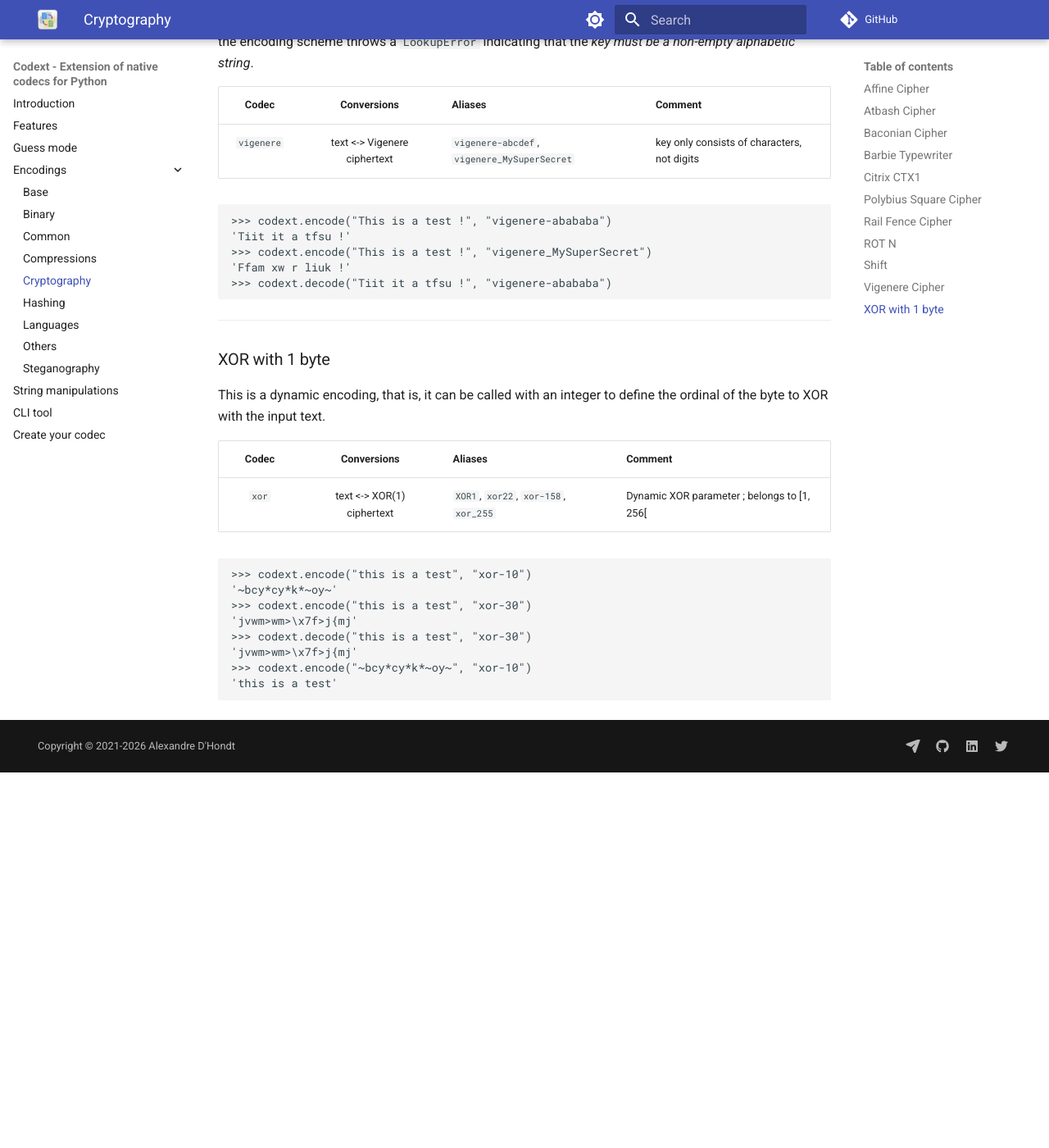
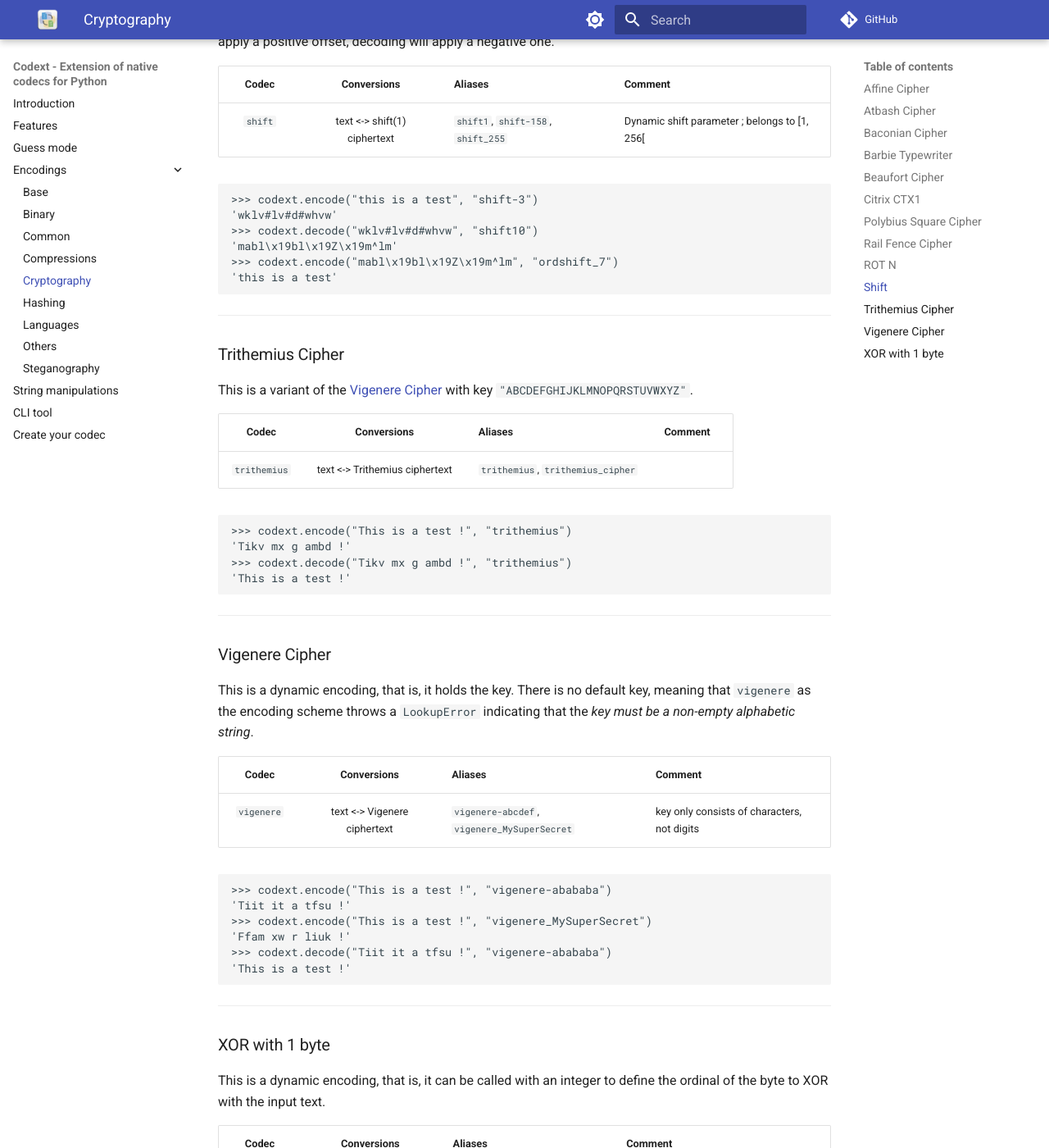
Before and after one commit to dhondta/python-codext, an MkDocs documentation site: the page built from docs/pages/enc/crypto.md, in a window 1280 px wide and 1400 px high, scrolled down 5008 px. Shown: the whole window at 82% size. Built offline with MkDocs 1.6.1 and Material for MkDocs 9.7.7, drawn with Linux system fonts in a browser that asks for light colours; comment, search, counter and statistics services are not loaded; before the commit the page ends 5950 px from its top, so only the background shows below that; some of the changed text lies outside the part shown.

Commit message:
Refined codec: vigenere

````diff
--- a/docs/pages/enc/crypto.md
+++ b/docs/pages/enc/crypto.md
@@ -109,6 +109,25 @@
 
 -----
 
+### Beaufort Cipher
+
+This is a variant of the [Vigenere Cipher](#vigenere-cipher). There is no default key, meaning that `beaufort` as the encoding scheme throws a `LookupError` indicating that the _key must be a non-empty alphabetic string_.
+
+**Codec** | **Conversions** | **Aliases** | **Comment**
+:---: | :---: | --- | ---
+`beaufort` | text <-> Beaufort ciphertext | `beaufort-abcdef`, `beaufort_MySuperSecret` | key only consists of characters, not digits
+
+```python
+>>> codext.encode("This is a test !", "beaufort-abababa")
+'Husj sj a hxii !'
+>>> codext.encode("This is a test !", "beaufort_MySuperSecret")
+'Trkc hm r zaky !'
+>>> codext.decode("Husj sj a hxii !", "vigenere-abababa")
+'This is a test !'
+```
+
+-----
+
 ### Citrix CTX1
 
 This implements the Citrix CTX1 password encoding algorithm.
@@ -202,6 +221,23 @@
 
 -----
 
+### Trithemius Cipher
+
+This is a variant of the [Vigenere Cipher](#vigenere-cipher) with key `"ABCDEFGHIJKLMNOPQRSTUVWXYZ"`.
+
+**Codec** | **Conversions** | **Aliases** | **Comment**
+:---: | :---: | --- | ---
+`trithemius` | text <-> Trithemius ciphertext | `trithemius`, `trithemius_cipher` |
+
+```python
+>>> codext.encode("This is a test !", "trithemius")
+'Tikv mx g ambd !'
+>>> codext.decode("Tikv mx g ambd !", "trithemius")
+'This is a test !'
+```
+
+-----
+
 ### Vigenere Cipher
 
 This is a dynamic encoding, that is, it holds the key. There is no default key, meaning that `vigenere` as the encoding scheme throws a `LookupError` indicating that the _key must be a non-empty alphabetic string_.
@@ -216,6 +252,7 @@
 >>> codext.encode("This is a test !", "vigenere_MySuperSecret")
 'Ffam xw r liuk !'
 >>> codext.decode("Tiit it a tfsu !", "vigenere-abababa")
+'This is a test !'
 ```
 
 -----
````
Also changed, not shown: README.md, 1 other file.
